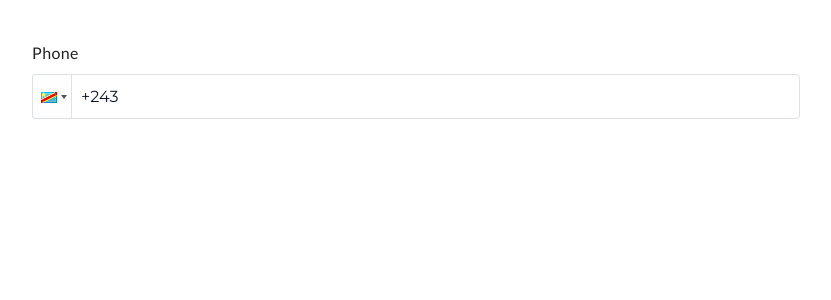
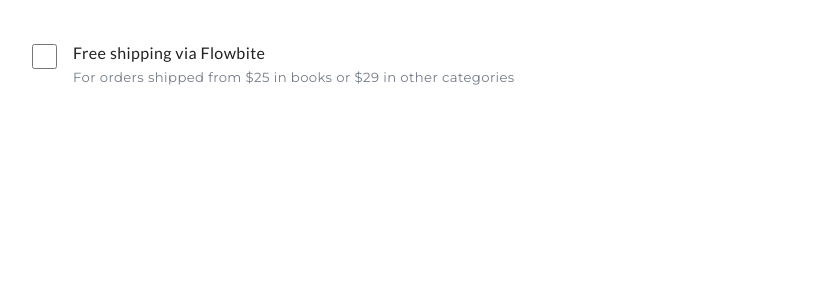
Before and after one commit to selirah/bsh-app, a Next.js app: page / in a window 1280 px wide. Shown: the top 300 px of the page, without its empty margins (224-1055 px from the left). Built offline with nearby package versions, Linux system fonts and the light colour scheme.

Commit message:
checkbox

```diff
--- /dev/null
+++ b/components/checkbox/index.tsx
@@ -0,0 +1,149 @@
+import React, { ChangeEvent } from 'react'
+import classnames from 'classnames'
+
+type Sizes = 'sm' | 'md' | 'lg'
+type CheckDirection = 'left' | 'right'
+
+interface CheckboxProps {
+  size?: Sizes
+  name: string
+  disabled?: boolean
+  onChange?: (e: ChangeEvent<HTMLInputElement>) => void
+  value?: any
+  direction?: CheckDirection
+}
+
+interface SimpleProps extends CheckboxProps {
+  label?: string
+}
+
+interface HelpTextProps extends CheckboxProps {
+  label: string
+  helpText: string
+}
+
+export const Simple: React.FC<SimpleProps> = (props) => {
+  const { size, name, label, onChange, value, disabled, direction } = props
+  return (
+    <div
+      className={classnames('flex items-center font-lato font-medium', {
+        'justify-start': direction === 'left' || !direction,
+        'justify-between': direction === 'right'
+      })}
+    >
+      {direction === 'right' ? (
+        label ? (
+          <label
+            htmlFor={name}
+            className={classnames('ml-2 text-light-form-label dark:text-dark-text cursor-pointer', {
+              'text-pSmall': size === 'sm',
+              'text-pNormal': size === 'md' || !size || size === 'lg'
+            })}
+          >
+            {label}
+          </label>
+        ) : null
+      ) : null}
+      <input
+        id={name}
+        name={name}
+        type="checkbox"
+        value={value}
+        className={classnames(
+          'accent-primary focus:outline-none focus:shadow-penumbra bg-light-container dark:bg-dark-container rounded border-light-form-inputBorder dark:border-dark-form-inputBorder focus:ring-light-form-inputBorder dark:focus:ring-dark-form-inputBorder dark:ring-offset-gray-800 focus:ring-2 cursor-pointer common-transition disabled:cursor-not-allowed',
+          {
+            'w-[20px] h-[20px]': size === 'sm',
+            'w-[25px] h-[25px]': size === 'md' || !size,
+            'w-[30px] h-[30px]': size === 'lg'
+          }
+        )}
+        onChange={onChange}
+        disabled={disabled}
+      />
+      {direction === 'left' || !direction ? (
+        label ? (
+          <label
+            htmlFor={name}
+            className={classnames('ml-2 text-light-form-label dark:text-dark-text cursor-pointer', {
+              'text-pSmall': size === 'sm',
+              'text-pNormal': size === 'md' || !size || size === 'lg'
+            })}
+          >
+            {label}
+          </label>
+        ) : null
+      ) : null}
+    </div>
+  )
+}
+
+export const HelpText: React.FC<HelpTextProps> = (props) => {
+  const { size, name, label, onChange, value, disabled, helpText, direction } = props
+  return (
+    <div
+      className={classnames('flex', {
+        'justify-start': direction === 'left' || !direction,
+        'justify-between': direction === 'right'
+      })}
+    >
+      {direction === 'right' ? (
+        <div className="">
+          <label
+            htmlFor={name}
+            className={classnames(
+              'ml-2 text-light-form-label dark:text-dark-text cursor-pointer font-lato text-pNormal'
+            )}
+          >
+            {label}
+          </label>
+          <p
+            id={name}
+            className={classnames(
+              'ml-2 text-light-text dark:text-dark-text cursor-pointer font-montserrat text-pSmall'
+            )}
+          >
+            {helpText}
+          </p>
+        </div>
+      ) : null}
+      <div className="flex items-center h-8">
+        <input
+          id={name}
+          name={name}
+          type="checkbox"
+          value={value}
+          className={classnames(
+            'accent-primary focus:outline-none focus:shadow-penumbra bg-light-container dark:bg-dark-container rounded border-light-form-inputBorder dark:border-dark-form-inputBorder focus:ring-light-form-inputBorder dark:focus:ring-dark-form-inputBorder dark:ring-offset-gray-800 focus:ring-2 cursor-pointer common-transition disabled:cursor-not-allowed',
+            {
+              'w-[20px] h-[20px]': size === 'sm',
+              'w-[25px] h-[25px]': size === 'md' || !size,
+              'w-[30px] h-[30px]': size === 'lg'
+            }
+          )}
+          onChange={onChange}
+          disabled={disabled}
+        />
+      </div>
+      {direction === 'left' || !direction ? (
+        <div className="ml-2">
+          <label
+            htmlFor={name}
+            className={classnames(
+              'ml-2 text-light-form-label dark:text-dark-text cursor-pointer font-lato text-pNormal'
+            )}
+          >
+            {label}
+          </label>
+          <p
+            id={name}
+            className={classnames(
+              'ml-2 text-light-text dark:text-dark-text cursor-pointer font-montserrat text-pSmall'
+            )}
+          >
+            {helpText}
+          </p>
+        </div>
+      ) : null}
+    </div>
+  )
+}
--- a/components/index.tsx
+++ b/components/index.tsx
@@ -6,3 +6,4 @@ export * from './breadcrumb'
 export * as Input from './input'
 export * as Select from './select'
 export * as Dropdown from './dropdown'
+export * as Checkbox from './checkbox'
--- a/pages/index.tsx
+++ b/pages/index.tsx
@@ -1,19 +1,30 @@
 import React, { useState } from 'react'
-import { Input } from 'components'
+import { Checkbox } from 'components'
 
 export default function Home() {
-  const [password, setPassword] = useState('')
+  const [check, setCheck] = useState(false)
 
-  console.log(password)
+  console.log(check)
 
   return (
     <div className="px-8 mt-10 m-56">
-      <Input.Phone
-        onSetPhone={setPassword}
-        value={password}
-        label="Phone"
-        placeholder="Enter Phone"
+      {/* <Checkbox.Simple
         size="md"
+        label="Free shipping via Flowbite"
+        name="check"
+        onChange={(e) => setCheck(e.target.checked)}
+        value={check}
+        direction="right"
+      /> */}
+
+      <Checkbox.HelpText
+        size="md"
+        label="Free shipping via Flowbite"
+        name="check"
+        onChange={(e) => setCheck(e.target.checked)}
+        helpText="For orders shipped from $25 in books or $29 in other categories"
+        direction="left"
+        value="yes"
       />
     </div>
   )
```
